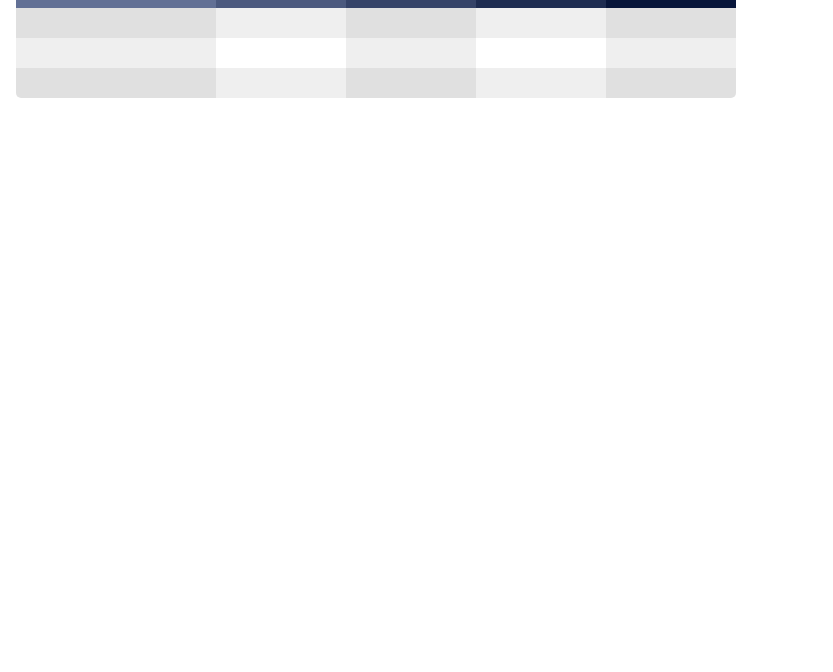
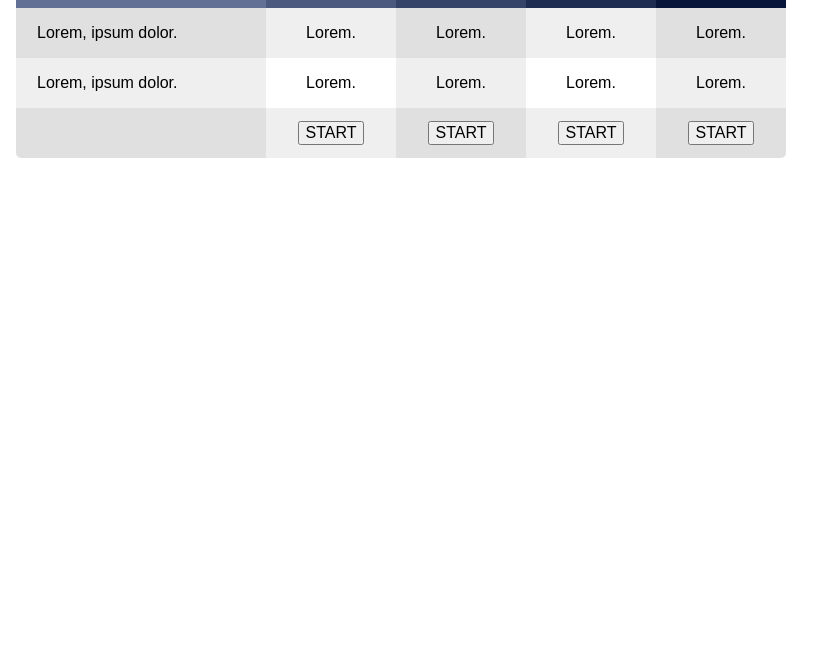
Before and after one commit to Germes245/denis-homeworks, a plain HTML site: page dz8/task 1/index.html in a window 1280 px wide. Shown: the part 128-800 px from the top of the page, without its empty margins (0-833 px from the left). Drawn offline with Linux system fonts and the light colour scheme.

Commit message:
done dz8 task1

```diff
--- a/dz8/task 1/index.html
+++ b/dz8/task 1/index.html
@@ -50,30 +50,68 @@
                         </div>
                     </div>
                 </td>
-
             </tr>
         </thead>
         <tbody>
             <tr>
-                <td></td>
-                <td></td>
-                <td></td>
-                <td></td>
-                <td></td>
+                <td>
+                    <div class="cell_content">Lorem, ipsum dolor.</div>
+                </td>
+                <td>
+                    <div class="cell_content">Lorem.</div>
+                </td>
+                <td>
+                    <div class="cell_content">Lorem.</div>
+                </td>
+                <td>
+                    <div class="cell_content">Lorem.</div>
+                </td>
+                <td>
+                    <div class="cell_content">Lorem.</div>
+                </td>
             </tr>
             <tr>
-                <td></td>
-                <td></td>
-                <td></td>
-                <td></td>
-                <td></td>
+                <td>
+                    <div class="cell_content">Lorem, ipsum dolor.</div>
+                </td>
+                <td>
+                    <div class="cell_content">Lorem.</div>
+                </td>
+                <td>
+                    <div class="cell_content">Lorem.</div>
+                </td>
+                <td>
+                    <div class="cell_content">Lorem.</div>
+                </td>
+                <td>
+                    <div class="cell_content">Lorem.</div>
+                </td>
             </tr>
             <tr>
-                <td></td>
-                <td></td>
-                <td></td>
-                <td></td>
-                <td></td>
+                <td>
+                    <div class="cell_content"></div>
+                </td>
+                <td>
+                    <div class="cell_content">
+                        <button>START</button>
+                    </div>
+                </td>
+                <td>
+                    <div class="cell_content">
+                        <button>START</button>
+                    </div>
+                </td>
+                <td>
+                    <div class="cell_content">
+                        <button>START</button>
+                    </div>
+                </td>
+                <td>
+                    <div class="cell_content">
+                        <button>START</button>
+                    </div>
+                </td>
+
             </tr>
         </tbody>
     </table>
--- a/dz8/task 1/styles/index.css
+++ b/dz8/task 1/styles/index.css
@@ -17,7 +17,10 @@ table{
 }
 td{
     width: 130px;
-    height: 30px;
+    height: 50px;
+}
+button{
+    cursor: pointer;
 }
 .cell_content{
     display: flex;
@@ -60,6 +63,14 @@ tbody{
     border-bottom-left-radius: var(--border-radius);
     border-bottom-right-radius: var(--border-radius);
 }
+tbody .cell_content{
+    text-align: center;
+    padding: 0;
+}
+tbody tr td:first-child .cell_content{
+    flex-direction: row;
+    justify-content: start;
+}
 tbody tr:last-child{
     border-bottom-left-radius: var(--border-radius);
     border-bottom-right-radius: var(--border-radius);
@@ -71,7 +82,7 @@ tbody tr:last-child td:last-child{
     border-bottom-right-radius: var(--border-radius);
 }
 td:first-child{
-    width: 200px;
+    width: 250px;
 }
 tbody tr:nth-child(2n+1){
     background-color: #00000010;
@@ -83,5 +94,5 @@ tbody .cell_content{
     padding: auto;
 }
 tbody tr td:first-child .cell_content{
-    padding-left: 30px;
+    padding-left: 20px;
 }
```
Also changed, not shown: dz8/task 1/.html (deleted).
